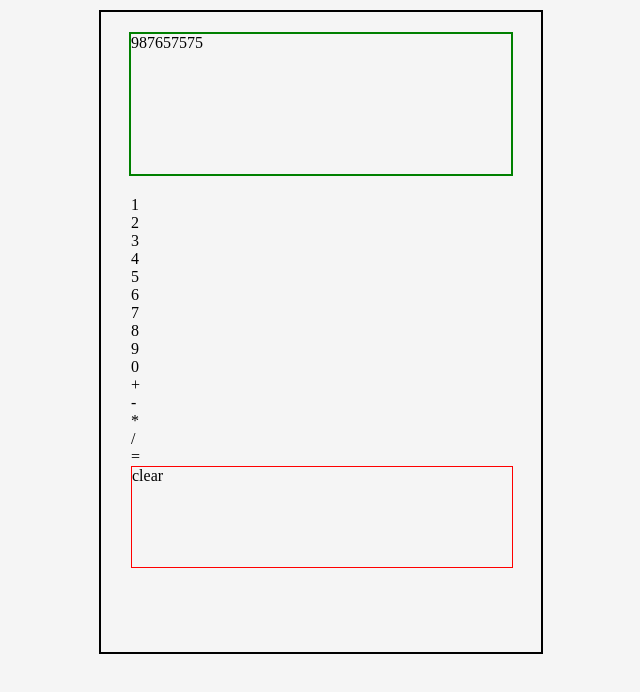
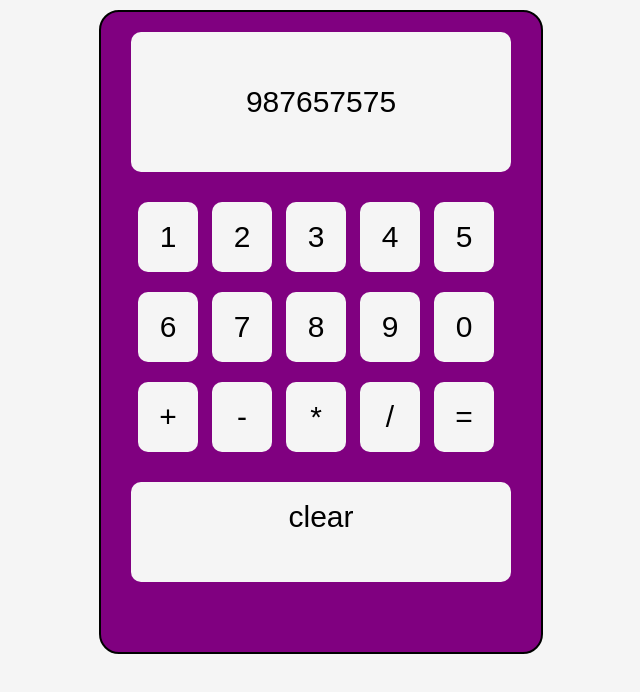
Before and after one commit to ChiselD/TOP-calculator, a plain HTML site: page index.html in a window 1280 px wide. Shown: the whole page, without its empty margins (329-969 px from the left). Drawn offline with Linux system fonts and the light colour scheme.

Commit message:
Improve basic styling of calculator UI

```diff
--- a/style.css
+++ b/style.css
@@ -1,9 +1,17 @@
 body {
+	font-family: arial;
+	font-size: 30px;
 	width: 100%;
 	height: 100%;
 	margin: 0;
 	padding: 0;
 	background-color: whitesmoke;
+}
+
+.button {
+	text-align: center;
+	vertical-align: middle;
+	line-height: 70px;
 }
 
 #container {
@@ -17,6 +25,8 @@ body {
 	width: 400px;
 	height: 600px;
 	border: 2px solid black;
+	border-radius: 20px;
+	background-color: purple;
 	margin: 0 auto;
 	padding: 20px;
 }
@@ -24,33 +34,44 @@ body {
 #calculator * {
 	width: 380px;
 	margin: 0 auto;
+	background-color: whitesmoke;
+	border-radius: 10px;
 }
 
 #screen {
 	/*width: 380px;*/
 	height: 140px;
-	border: 2px solid green;
+	/*border: 2px solid green;*/
 	margin-bottom: 20px;
+	text-align: center;
+	vertical-align: middle;
+	line-height: 140px;
 }
 
-#buttons {
+#all-btns {
+	width: 380px;
+	height: auto;
+	margin: 0 auto;
+}
+
+#small-btns {
 	/*width: 380px;*/
 	height: auto;
 	/*margin: 0 auto;*/
 }
 
-#buttons * {
+#small-btns * {
 	width: 60px;
 	height: 70px;
-	border: 1px solid blue;
+	/*border: 1px solid blue;*/
 	float: left;
 	margin: 10px 7px;
 }
 
 #clear {
-	/*width: 300px;*/
+	width: 380px;
 	height: 100px;
-	/*margin: 0 auto;*/
-	border: 1px solid red;
+	margin: 20px auto;
+	/*border: 1px solid red;*/
 	float: left;
 }
```
